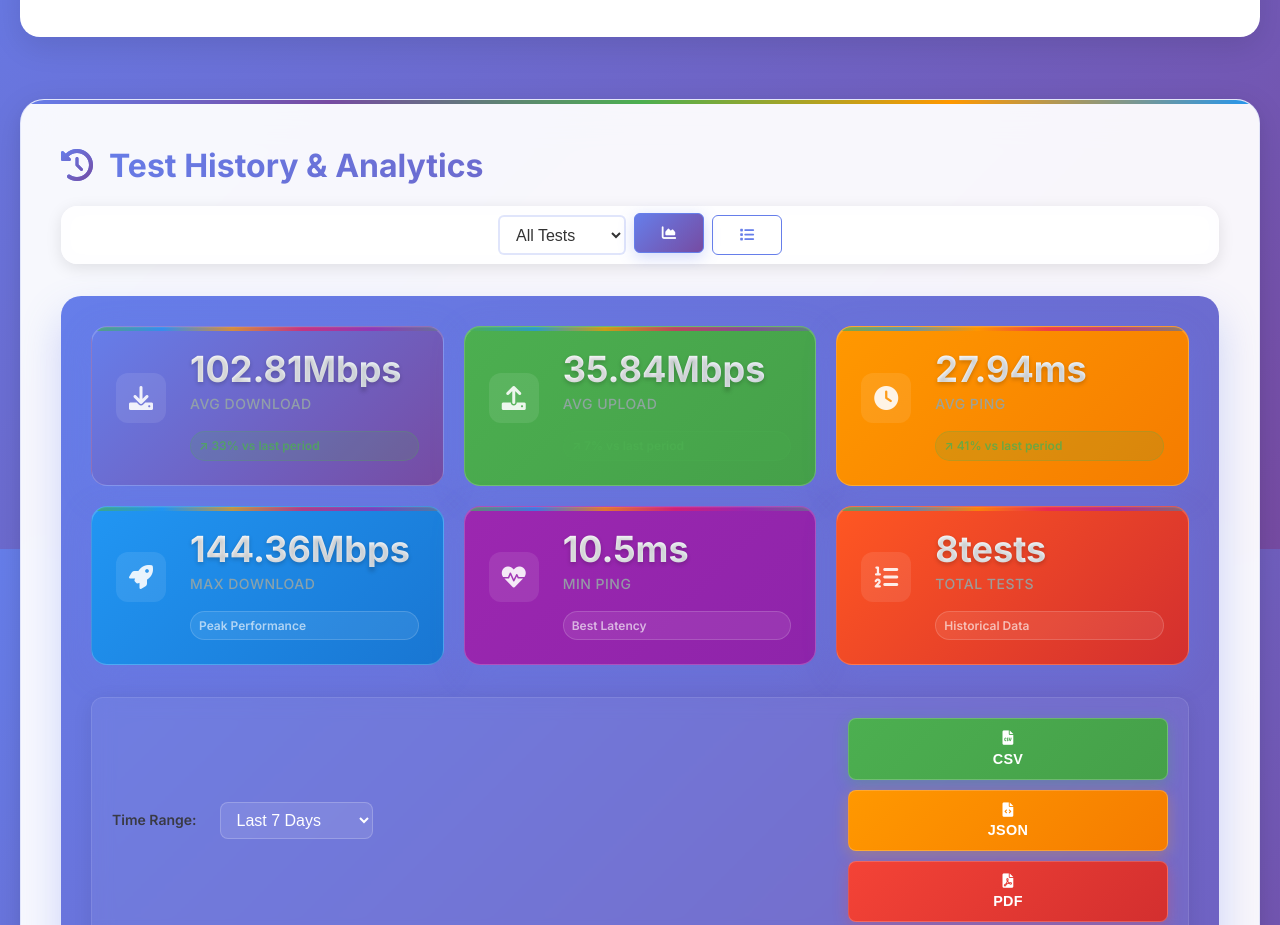
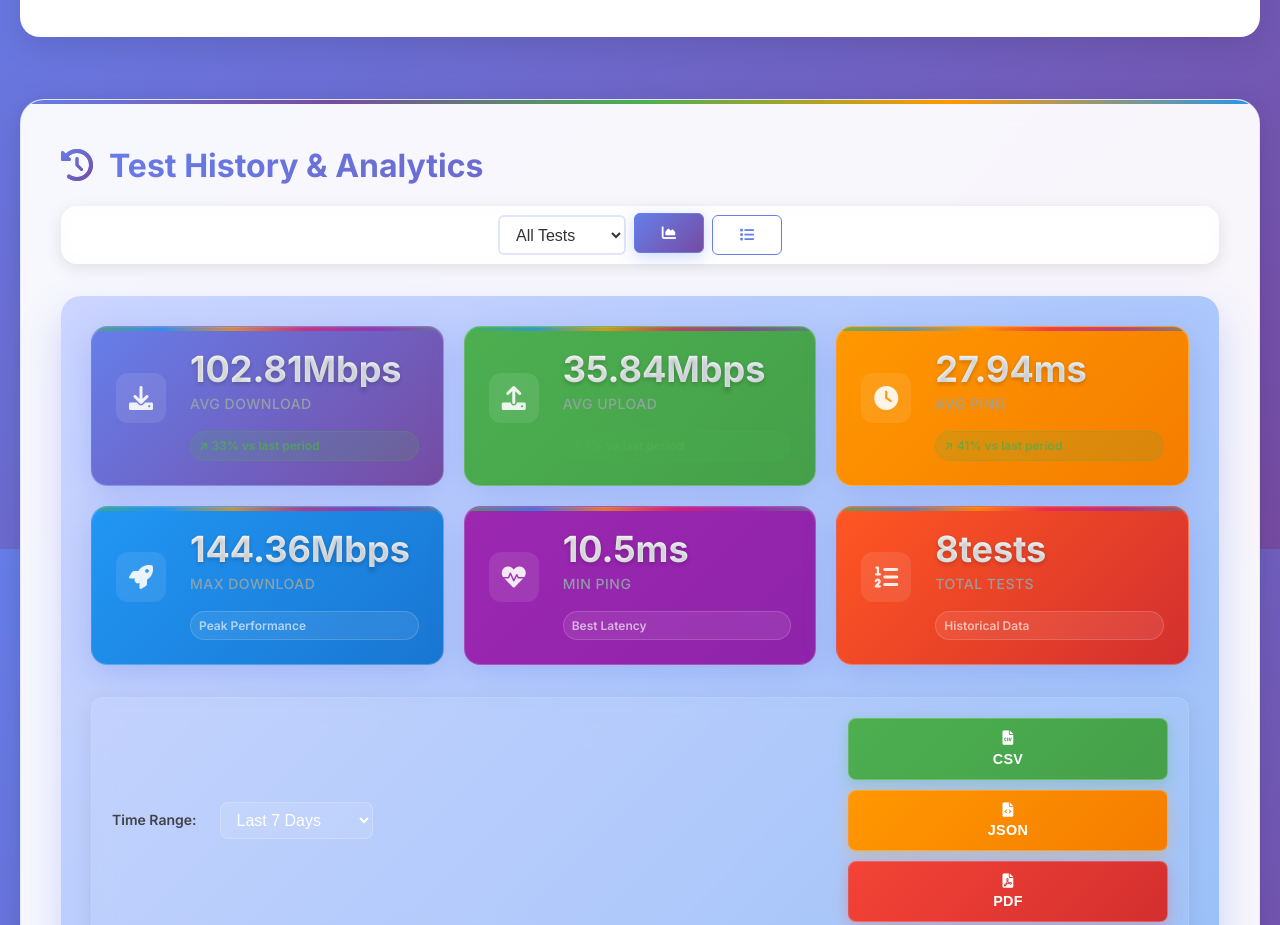
Before and after one commit to Sarbeswarpanda04/Speed-Lens, a website: page public/index.html in a window 1280 px wide. Shown: the part 1051-1976 px from the top of the page. Drawn offline with nearby package versions, Linux system fonts and the light colour scheme; no server answers; files whose address does not match are found by name.

Commit message:
Update background gradient for analytics container to enhance visual appeal

```diff
--- a/public/analytics-enhanced.css
+++ b/public/analytics-enhanced.css
@@ -3,7 +3,7 @@
 /* Use higher specificity to override other styles */
 .section#history .analytics-container,
 #analyticsContainer.analytics-container {
-    background: linear-gradient(135deg, #667eea 0%, #764ba2 100%) !important;
+    background: linear-gradient(135deg, #ccd5ff 0%, #73aff3 100%) !important;
     border-radius: 20px !important;
     padding: 30px !important;
     margin: 30px 0 !important;
```
